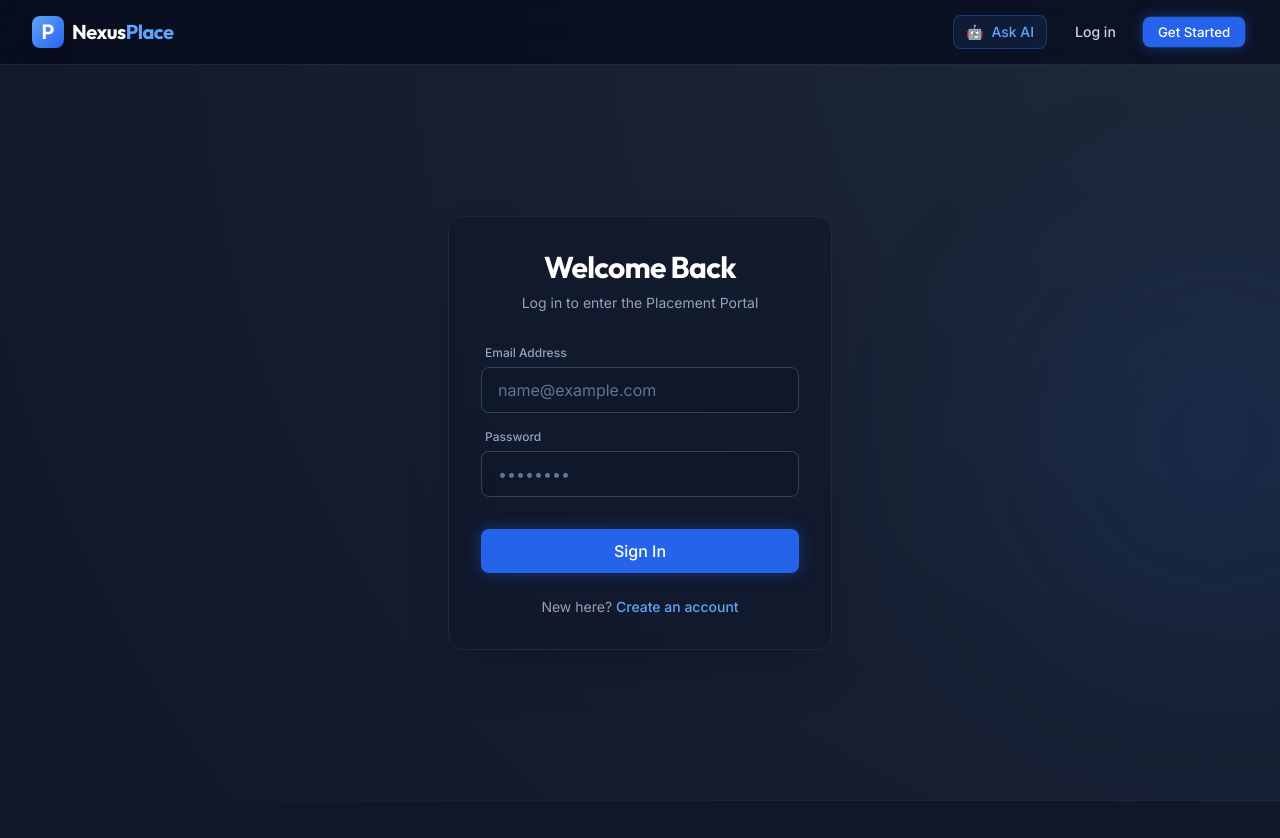
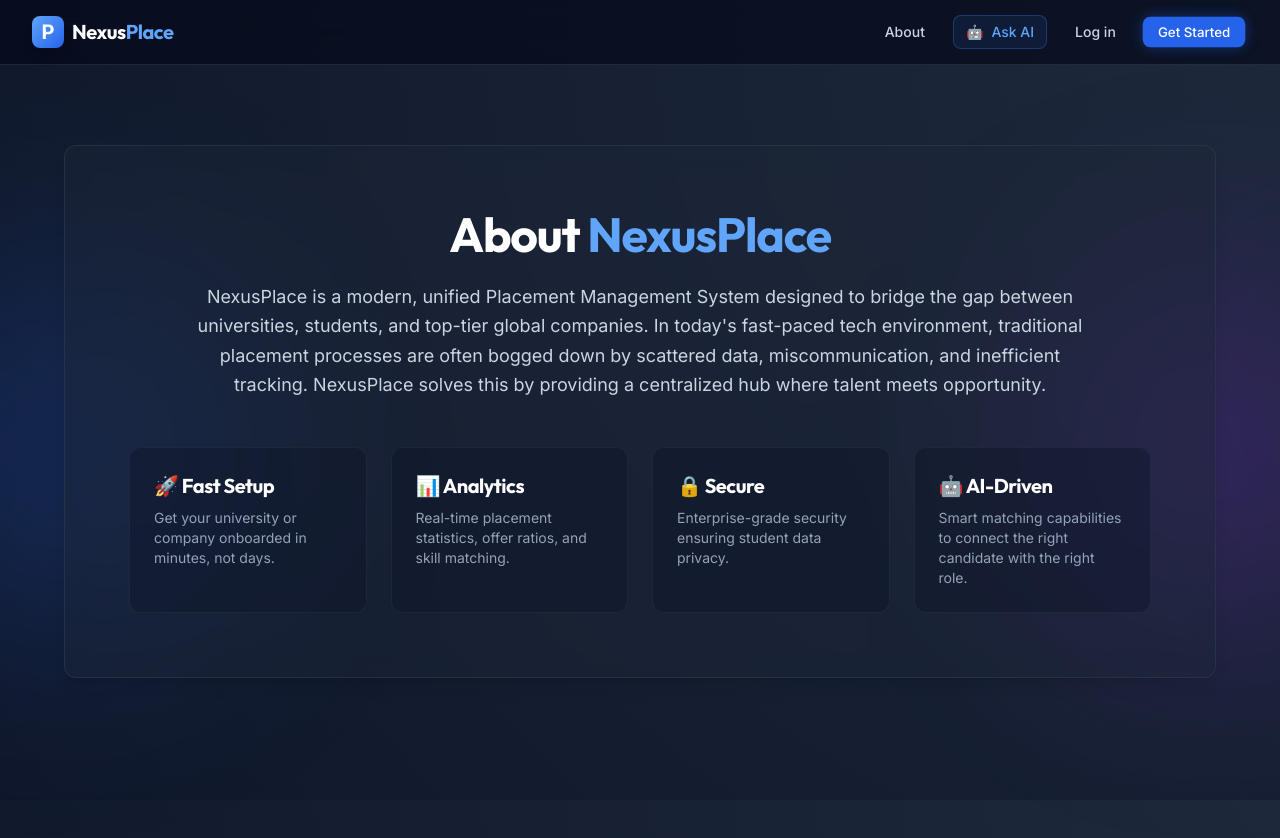
Before and after one commit to anubhavtiwari-code/placement-management-system, a React (Create React App) app in the folder frontend/: page /about in a window 1280 px wide. Before the commit this address led to /login. Before the commit the page ends 801 px from the top, so only its background shows below. Built offline with nearby package versions, Linux system fonts and the light colour scheme; no server answers.

Commit message:
regular changes and updates

```diff
--- a/frontend/src/App.js
+++ b/frontend/src/App.js
@@ -10,6 +10,8 @@ import Navbar from "./components/Navbar";
 import StudentApplications from "./pages/StudentApplications";
 import StudentProfile from "./components/StudentProfile";
 import API from "./api/api";
+
+import About from "./pages/About";
 
 const PrivateRoute = ({ children, role }) => {
   const token = localStorage.getItem("token");
@@ -26,6 +28,7 @@ function App() {
       <Navbar />
       <Routes>
         <Route path="/" element={<Home />} />
+        <Route path="/about" element={<About />} />
         <Route path="/login" element={<Login />} />
         <Route path="/register" element={<Register />} />
          <Route path="/student/applications" element={<StudentApplications />} />
--- a/frontend/src/components/Navbar.jsx
+++ b/frontend/src/components/Navbar.jsx
@@ -49,6 +49,10 @@ const Navbar = () => {
 
             {/* Nav Items */}
             <div className="flex items-center gap-2 sm:gap-4">
+              <Link to="/about" className="text-slate-300 hover:text-white font-medium text-sm transition-colors px-3 hidden sm:block">
+                About
+              </Link>
+
               <button
                 onClick={() => setIsBotOpen(!isBotOpen)}
                 className="flex items-center gap-2 px-3 py-1.5 rounded-lg text-sm font-medium text-brand-400 bg-brand-500/10 hover:bg-brand-500/20 border border-brand-500/30 transition-all"
--- /dev/null
+++ b/frontend/src/pages/About.jsx
@@ -0,0 +1,44 @@
+import React from 'react';
+import { motion } from 'framer-motion';
+
+export default function About() {
+  return (
+    <div className="min-h-[calc(100vh-4rem)] flex flex-col items-center py-20 px-4 relative overflow-hidden">
+      {/* Background glow effects */}
+      <div className="absolute top-1/4 -left-32 w-96 h-96 bg-brand-600/20 rounded-full blur-[100px] pointer-events-none" />
+      <div className="absolute bottom-1/4 -right-32 w-96 h-96 bg-purple-600/20 rounded-full blur-[100px] pointer-events-none" />
+
+      <motion.div
+        initial={{ opacity: 0, y: 30 }}
+        animate={{ opacity: 1, y: 0 }}
+        transition={{ duration: 0.8 }}
+        className="w-full max-w-6xl z-10 text-center glass-card p-10 md:p-16 mb-20"
+      >
+        <h2 className="text-3xl md:text-5xl font-bold font-heading text-white mb-6">
+          About <span className="text-brand-400">NexusPlace</span>
+        </h2>
+        <p className="text-lg text-slate-300 leading-relaxed max-w-4xl mx-auto mb-8">
+          NexusPlace is a modern, unified Placement Management System designed to bridge the gap between universities, students, and top-tier global companies. In today's fast-paced tech environment, traditional placement processes are often bogged down by scattered data, miscommunication, and inefficient tracking. NexusPlace solves this by providing a centralized hub where talent meets opportunity.
+        </p>
+        <div className="grid grid-cols-1 sm:grid-cols-2 md:grid-cols-4 gap-6 text-left mt-12">
+          <div className="p-6 bg-slate-900/50 rounded-xl border border-white/5">
+            <h4 className="text-xl font-bold text-white mb-2">🚀 Fast Setup</h4>
+            <p className="text-sm text-slate-400">Get your university or company onboarded in minutes, not days.</p>
+          </div>
+          <div className="p-6 bg-slate-900/50 rounded-xl border border-white/5">
+            <h4 className="text-xl font-bold text-white mb-2">📊 Analytics</h4>
+            <p className="text-sm text-slate-400">Real-time placement statistics, offer ratios, and skill matching.</p>
+          </div>
+          <div className="p-6 bg-slate-900/50 rounded-xl border border-white/5">
+            <h4 className="text-xl font-bold text-white mb-2">🔒 Secure</h4>
+            <p className="text-sm text-slate-400">Enterprise-grade security ensuring student data privacy.</p>
+          </div>
+          <div className="p-6 bg-slate-900/50 rounded-xl border border-white/5">
+            <h4 className="text-xl font-bold text-white mb-2">🤖 AI-Driven</h4>
+            <p className="text-sm text-slate-400">Smart matching capabilities to connect the right candidate with the right role.</p>
+          </div>
+        </div>
+      </motion.div>
+    </div>
+  );
+}
--- a/frontend/src/pages/Home.jsx
+++ b/frontend/src/pages/Home.jsx
@@ -16,9 +16,9 @@ export default function Home() {
         transition={{ duration: 0.6 }}
         className="text-center max-w-4xl mx-auto z-10"
       >
-        <span className="px-4 py-1.5 rounded-full bg-brand-500/10 text-brand-400 font-medium text-sm border border-brand-500/20 mb-6 inline-block">
+        {/* <span className="px-4 py-1.5 rounded-full bg-brand-500/10 text-brand-400 font-medium text-sm border border-brand-500/20 mb-6 inline-block">
           🚀 Production Stabilized (v1.2.9-Ultra)
-        </span>
+        </span> */}
 
         <h1 className="text-5xl md:text-7xl font-bold font-heading text-white tracking-tight mb-6 leading-tight">
           Launch your career with <br className="hidden md:block"/>
@@ -49,7 +49,7 @@ export default function Home() {
         initial={{ opacity: 0, y: 30 }}
         animate={{ opacity: 1, y: 0 }}
         transition={{ delay: 0.5, duration: 0.6 }}
-        className="grid grid-cols-1 md:grid-cols-3 gap-6 w-full max-w-6xl z-10 mb-20"
+        className="grid grid-cols-1 md:grid-cols-3 gap-6 w-full max-w-6xl z-10"
       >
         <RoleCard
           icon="🎓"
@@ -70,40 +70,6 @@ export default function Home() {
           color="from-emerald-500/20 to-teal-500/20"
         />
       </motion.div>
-
-      {/* About Section */}
-      <motion.div
-        initial={{ opacity: 0, y: 30 }}
-        whileInView={{ opacity: 1, y: 0 }}
-        viewport={{ once: true }}
-        transition={{ duration: 0.8 }}
-        className="w-full max-w-6xl z-10 text-center glass-card p-10 md:p-16 mb-20"
-      >
-        <h2 className="text-3xl md:text-5xl font-bold font-heading text-white mb-6">
-          About <span className="text-brand-400">NexusPlace</span>
-        </h2>
-        <p className="text-lg text-slate-300 leading-relaxed max-w-4xl mx-auto mb-8">
-          NexusPlace is a modern, unified Placement Management System designed to bridge the gap between universities, students, and top-tier global companies. In today's fast-paced tech environment, traditional placement processes are often bogged down by scattered data, miscommunication, and inefficient tracking. NexusPlace solves this by providing a centralized hub where talent meets opportunity.
-        </p>
-        <div className="grid grid-cols-1 sm:grid-cols-2 md:grid-cols-4 gap-6 text-left mt-12">
-          <div className="p-6 bg-slate-900/50 rounded-xl border border-white/5">
-            <h4 className="text-xl font-bold text-white mb-2">🚀 Fast Setup</h4>
-            <p className="text-sm text-slate-400">Get your university or company onboarded in minutes, not days.</p>
-          </div>
-          <div className="p-6 bg-slate-900/50 rounded-xl border border-white/5">
-            <h4 className="text-xl font-bold text-white mb-2">📊 Analytics</h4>
-            <p className="text-sm text-slate-400">Real-time placement statistics, offer ratios, and skill matching.</p>
-          </div>
-          <div className="p-6 bg-slate-900/50 rounded-xl border border-white/5">
-            <h4 className="text-xl font-bold text-white mb-2">🔒 Secure</h4>
-            <p className="text-sm text-slate-400">Enterprise-grade security ensuring student data privacy.</p>
-          </div>
-          <div className="p-6 bg-slate-900/50 rounded-xl border border-white/5">
-            <h4 className="text-xl font-bold text-white mb-2">🤖 AI-Driven</h4>
-            <p className="text-sm text-slate-400">Smart matching capabilities to connect the right candidate with the right role.</p>
-          </div>
-        </div>
-      </motion.div>
     </div>
   );
 }
```
